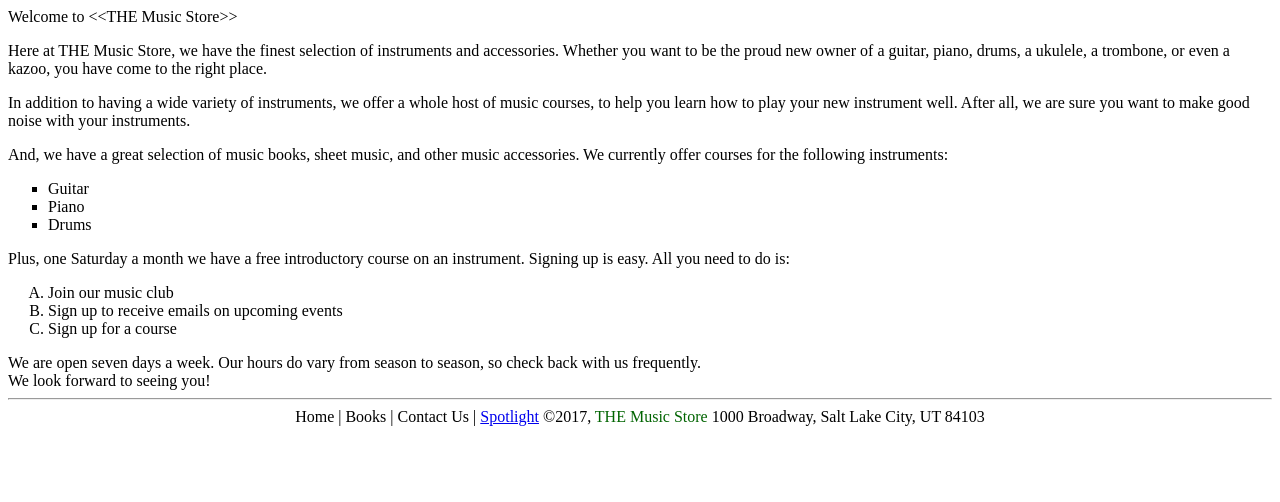
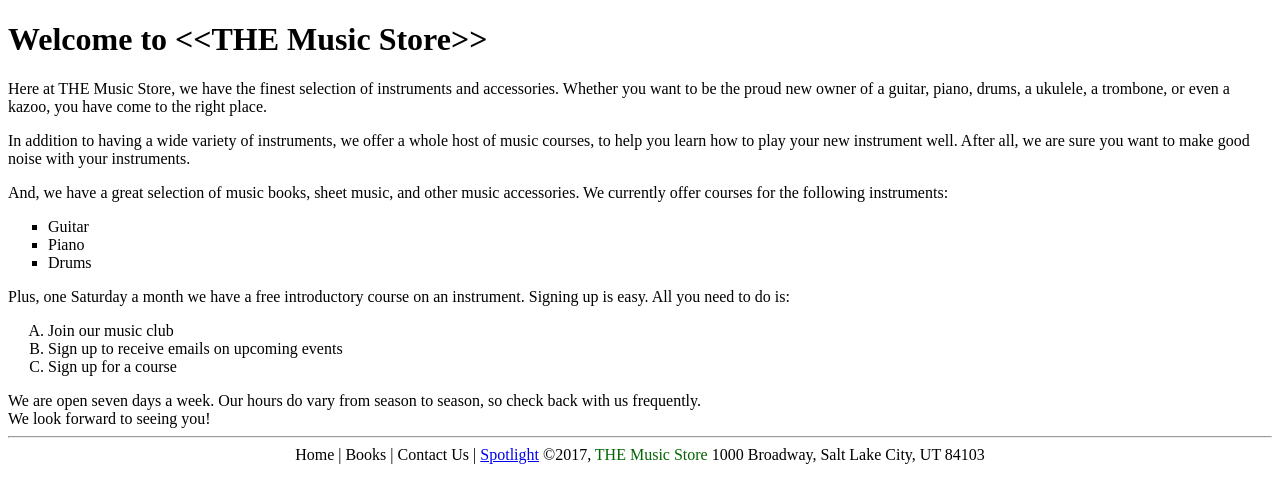
Before and after one commit to morrisonemanuelg/coursehome.github.io, a plain HTML site: page Domain 2/MusicStore2/21a-index.html in a window 1280 px wide. Drawn offline with Linux system fonts and the light colour scheme.

Commit message:
added h1

```diff
--- a/Domain 2/MusicStore2/21a-index.html
+++ b/Domain 2/MusicStore2/21a-index.html
@@ -5,16 +5,14 @@
     <title>THE Music Store</title>
 </head>
 <body>
-    Welcome to &lt;&lt;THE Music Store&gt;&gt;
+   <h1>Welcome to &lt;&lt;THE Music Store&gt;&gt;</h1>
 
     <!-- Main text goes here -->
-    <p>
-        Here at THE Music Store,
+    <p>Here at THE Music Store,
         we have the finest selection of instruments and accessories.
         Whether you want to be the proud new owner of a guitar,
         piano, drums, a ukulele, a trombone, or even a kazoo,
-        you have come to the right place.
-    </p>
+        you have come to the right place. </p>
 
     <p>
         In addition to having a wide variety of instruments,
```
